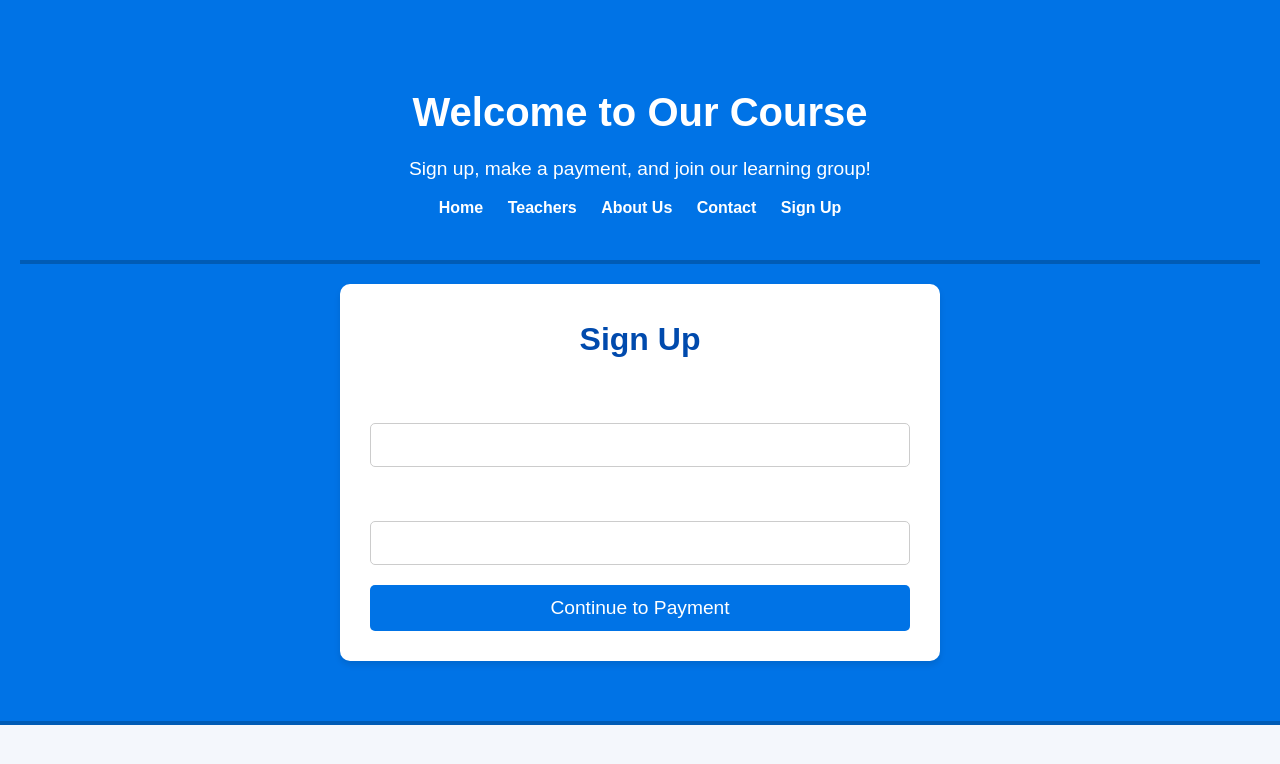
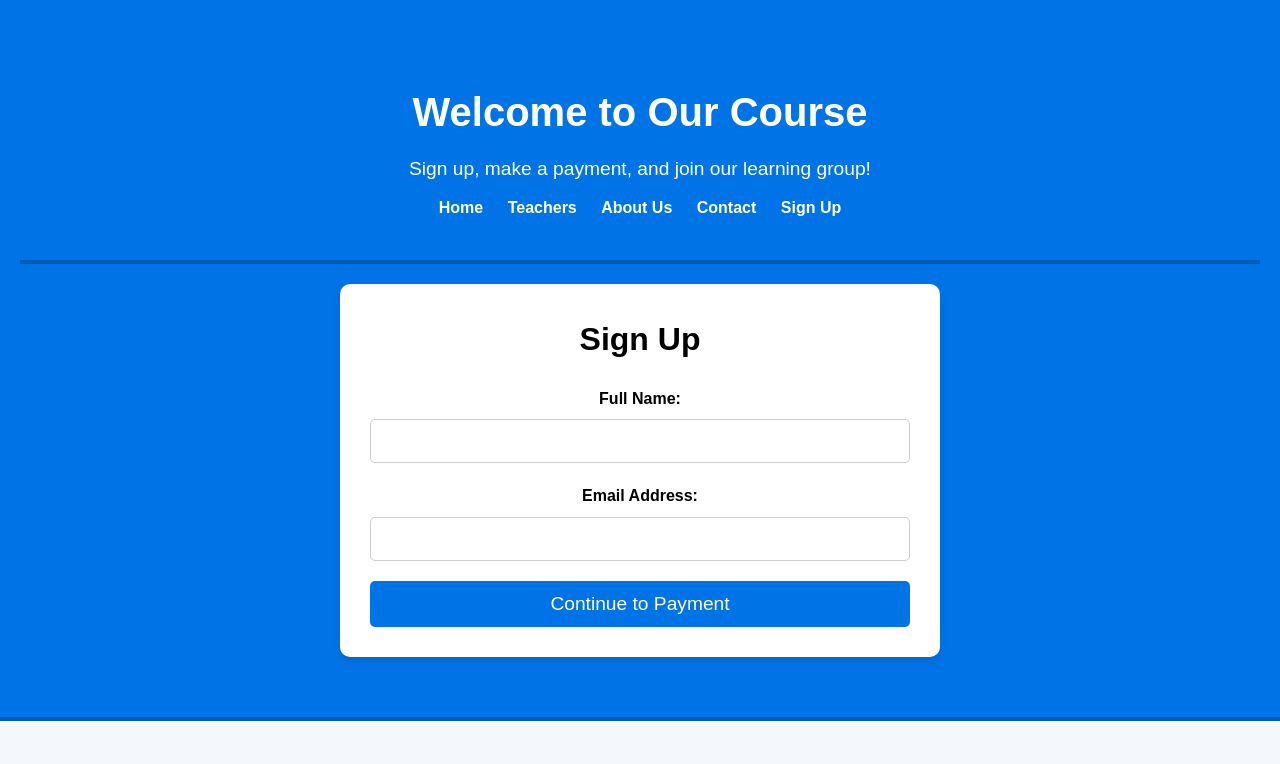
Before and after one commit to AondonaKATO/LearnHub, a plain HTML site: page inde.html in a window 1280 px wide. Drawn offline with Linux system fonts and the light colour scheme; a script that the page names is missing.

Commit message:
Update styles.css

```diff
--- a/styles.css
+++ b/styles.css
@@ -69,7 +69,7 @@ header p {
     box-shadow: 0 4px 6px rgba(0, 0, 0, 0.1);
 }
 
-#signup h3 {
+#signup h2 {
     font-size: 2em;
     margin-bottom: 20px;
     color: black;
@@ -79,6 +79,7 @@ header p {
     display: block;
     margin-bottom: 8px;
     font-weight: bold;
+    color: black;
 }
 
 #signup input {
```
